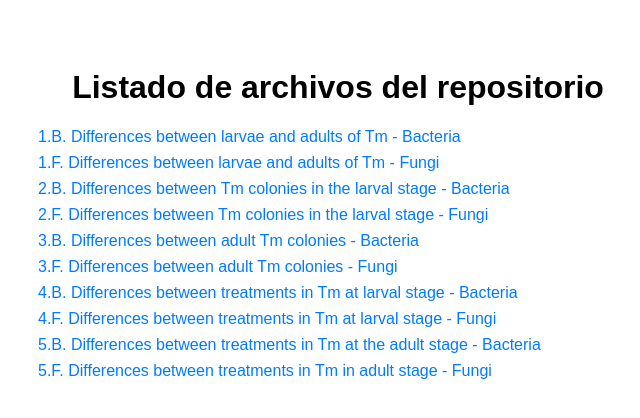
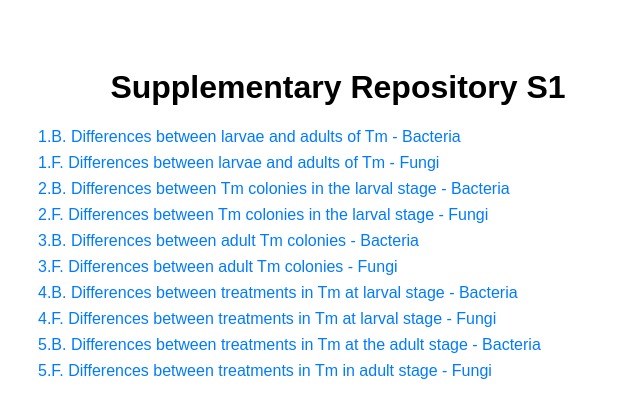
Before and after one commit to Domingocosta821/Supplementary-Repository-S1, a plain HTML site: page index.html in a window 1280 px wide. Shown: the whole page, without its empty margins (302-942 px from the left). Drawn offline with Linux system fonts and the light colour scheme.

Commit message:
index.html

```diff
--- a/index.html
+++ b/index.html
@@ -31,7 +31,7 @@
   </style>
 </head>
 <body>
-  <h1>Listado de archivos del repositorio</h1>
+  <h1>Supplementary Repository S1</h1>
   <ul>
     <li><a href="1.B. Differences between larvae and adults of Tm - Bacteria.html">1.B. Differences between larvae and adults of Tm - Bacteria</a></li>
     <li><a href="1.F. Differences between larvae and adults of Tm - Fungi.html">1.F. Differences between larvae and adults of Tm - Fungi</a></li>
```
